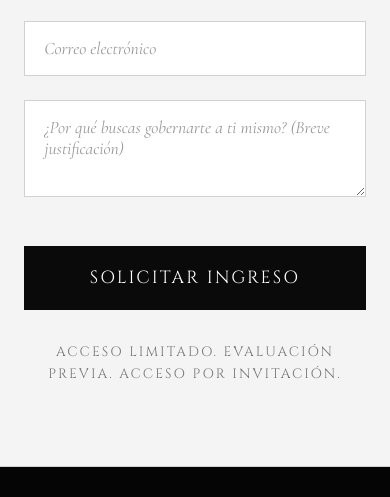
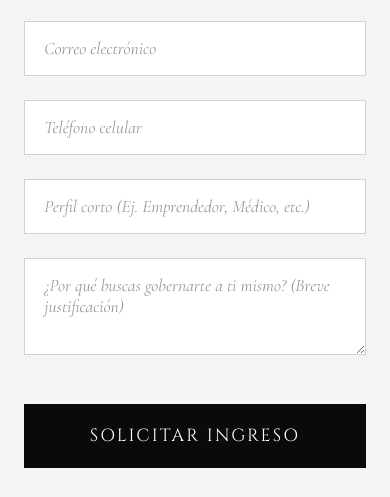
Before and after one commit to andrezconz/mountvernon, a plain HTML site: page index.html in a window 390 px wide. Shown: the part 7221-7718 px from the top of the page. Drawn offline with nearby package versions, Linux system fonts and the light colour scheme.

Commit message:
feat: add phone number and short profile input fields to the contact form.

```diff
--- a/index.html
+++ b/index.html
@@ -146,6 +146,12 @@
                             <input type="email" name="email" placeholder="Correo electrónico" required>
                         </div>
                         <div class="form-group">
+                            <input type="tel" name="phone" placeholder="Teléfono celular" required>
+                        </div>
+                        <div class="form-group">
+                            <input type="text" name="profile" placeholder="Perfil corto (Ej. Emprendedor, Médico, etc.)" required>
+                        </div>
+                        <div class="form-group">
                             <textarea name="motivation" placeholder="¿Por qué buscas gobernarte a ti mismo? (Breve justificación)" rows="3" required></textarea>
                         </div>
                         <button type="submit" class="btn btn-solid large hover-invert">Solicitar ingreso</button>
```
